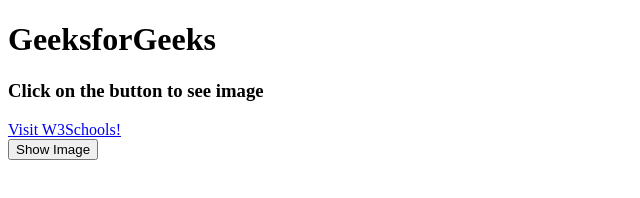
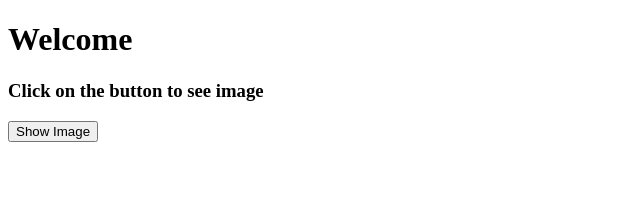
Before and after one commit to RohitBhandare/Demoweb, a plain HTML site: page index.html in a window 1280 px wide. Shown: the whole page, without its empty margins (0-640 px from the left). Drawn offline with Linux system fonts and the light colour scheme.

Commit message:
Update index.html

```diff
--- a/index.html
+++ b/index.html
@@ -13,9 +13,8 @@
 
 <body>
 	<div>
-		<h1>GeeksforGeeks</h1>
+		<h1>Welcome</h1>
 		<h3>Click on the button to see image</h3>
-		<a href="indexx.html" target="_blank">Visit W3Schools!</a>
 
 		<!-- Add id to image -->
 		<img id="image" src=
```
